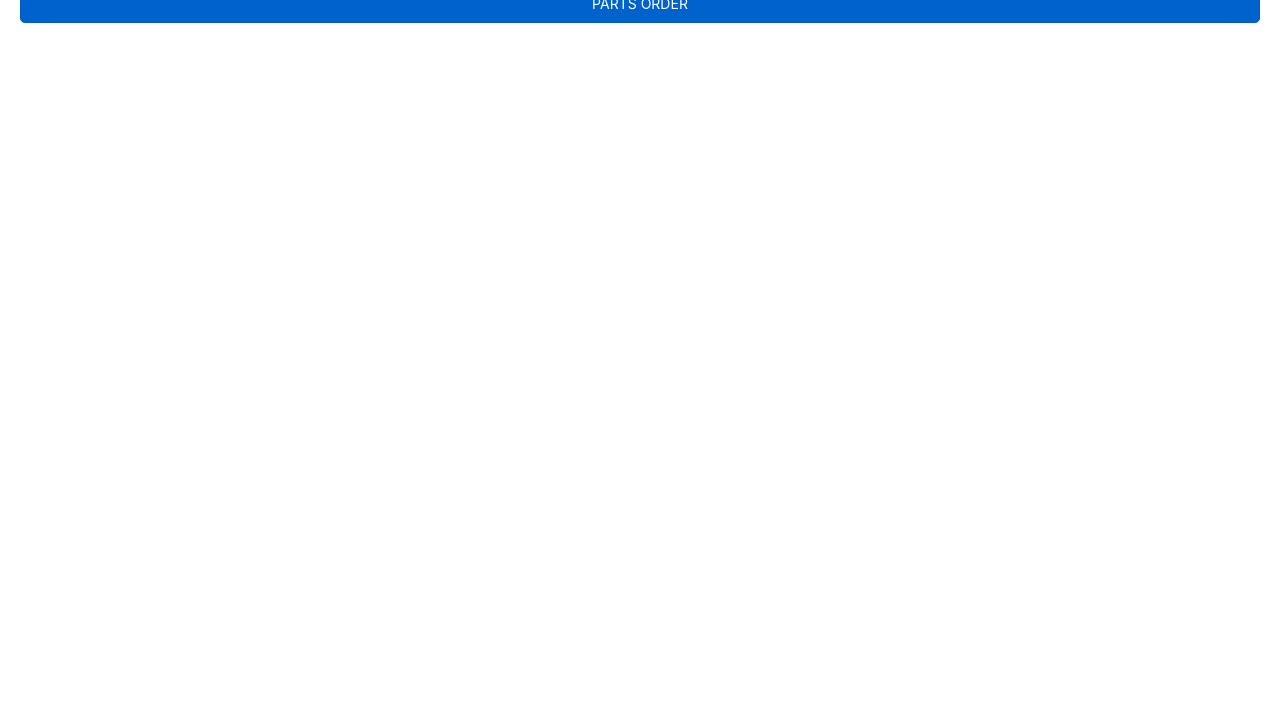
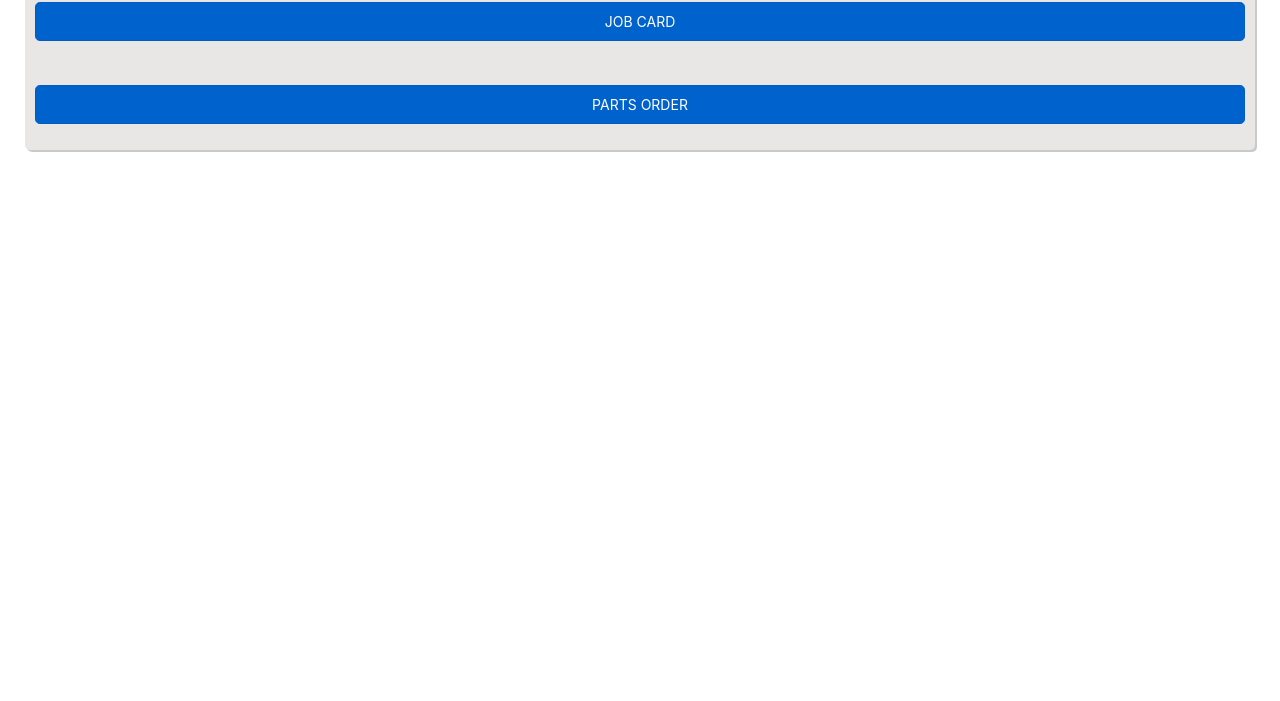
Before and after one commit to diegodagostim/sba-service-app, a plain HTML site: page index.html in a window 1280 px wide. Shown: the part 99-800 px from the top of the page. Drawn offline with nearby package versions, Linux system fonts and the light colour scheme.

Commit message:
box shaddow added

```diff
--- a/index.html
+++ b/index.html
@@ -12,6 +12,9 @@
     />
   </head>
   <body>
+    <div class="main">
+      <h2>MAIN MENU</h2>
+      <div class="main2">
         <nav aria-label="Page navigation example">
           <ul class="pagination mainPage">
             <a
@@ -31,7 +34,8 @@
             >
           </ul>
         </nav>
-
+      </div>
+    </div>
     <script
       src="https://code.jquery.com/jquery-3.2.1.slim.min.js"
       integrity="sha384-KJ3o2DKtIkvYIK3UENzmM7KCkRr/rE9/Qpg6aAZGJwFDMVNA/GpGFF93hXpG5KkN"
--- a/style.css
+++ b/style.css
@@ -1,5 +1,5 @@
 body {
-  padding: 20px;
+  padding: 25px;
 }
 
 form {
@@ -102,6 +102,15 @@ button[type="reset"]:hover {
   background-color: #be8904;
 }
 
+.main {
+  display: flex;
+  flex-direction: column;
+  margin-top: 20px;
+  background-color: rgb(232, 231, 230);
+  border-radius: 5px;
+  box-shadow: 2px 2px rgb(201, 202, 202);
+}
+
 .mainPage {
   display: flex;
   flex-direction: column;
@@ -109,9 +118,16 @@ button[type="reset"]:hover {
 
 .btn {
   font-size: 14px !important;
+
+  margin: 10px;
 }
 
 .mainPage a:hover {
   background-color: #ffffff !important;
   color: rgb(13, 13, 132) !important;
 }
+
+.divForm {
+  display: flex;
+  flex-direction: column;
+}
```
Also changed, not shown: job_card.html (+2 -0 lines), partsOrder.html (+2 -0 lines). Lines whose indentation alone changed are shown as unchanged.
